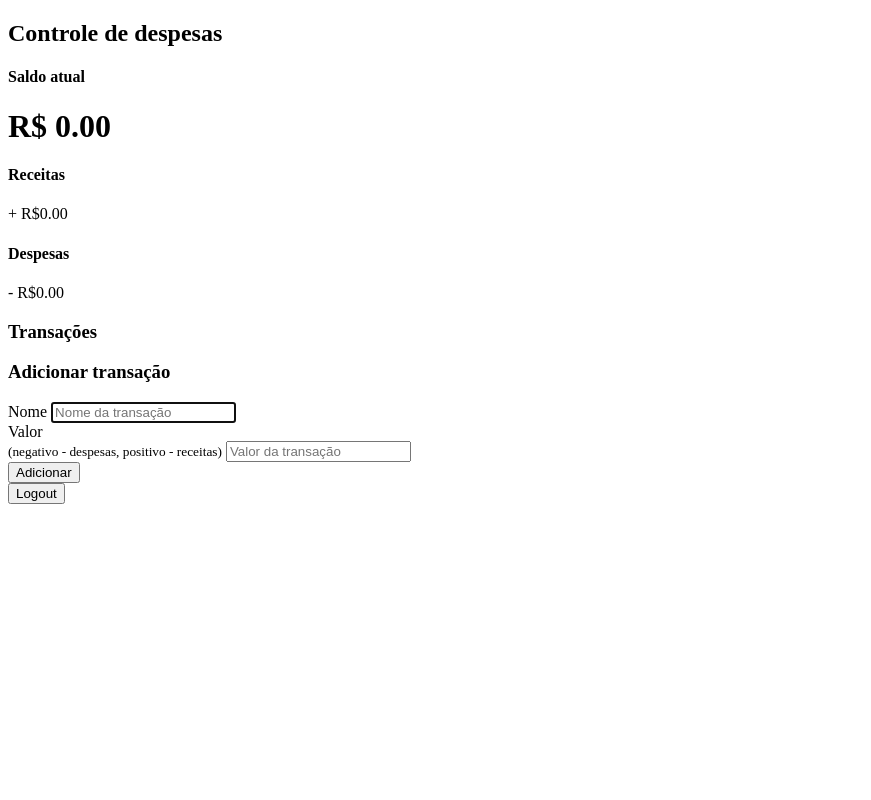
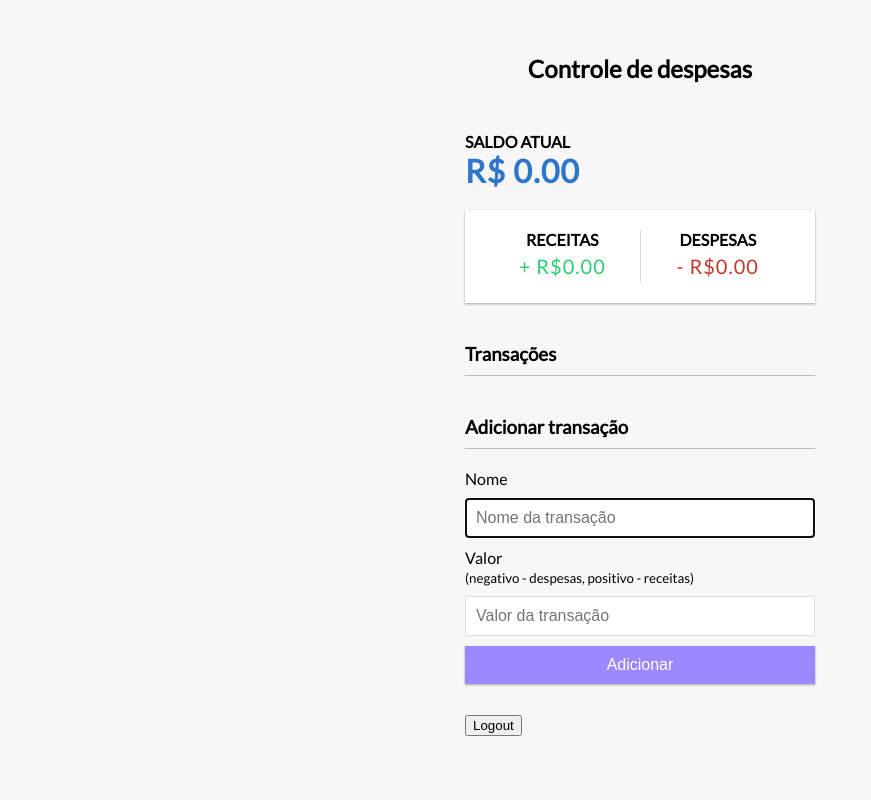
Before and after one commit to Accountico/accountico-WebApp, a Flask app: template templates/index.html in a window 1280 px wide. Shown: the whole page, without its empty margins (0-871 px from the left). Run offline with Flask 2, Linux system fonts and the light colour scheme; the template is opened without the code that fills it, so the values that code supplies are empty; parts of the project's set-up code (start-up, migrations or seed data) failed here and were passed over.

Commit message:
Subindo alterações do css

```diff
--- a/static/css/index.css
+++ b/static/css/index.css
@@ -1,2 +1,152 @@
-/* NESSA PASTA VÃO TODOS OS CSSs, SEPARADOS POR PÁGINA */
-/* Nesse arquivo, os que são compratilhados */
+@import url('https://fonts.googleapis.com/css?family=Lato&display=swap');
+
+:root {
+  --box-shadow: 0 1px 3px rgba(0, 0, 0, 0.12), 0 1px 2px rgba(0, 0, 0, 0.24);
+}
+
+* {
+  box-sizing: border-box;
+}
+
+body {
+  background-color: #f7f7f7;
+  display: flex;
+  flex-direction: column;
+  align-items: center;
+  justify-content: center;
+  min-height: 100vh;
+  margin: 0;
+  font-family: 'Lato', sans-serif;
+}
+
+.container {
+  margin: 30px auto;
+  width: 350px;
+}
+
+h1 {
+  letter-spacing: 1px;
+  margin: 0;
+  color: #2e75cc;
+}
+
+h3 {
+  border-bottom: 1px solid #bbb;
+  padding-bottom: 10px;
+  margin: 40px 0 10px;
+}
+
+h4 {
+  margin: 0;
+  text-transform: uppercase;
+}
+
+.inc-exp-container {
+  background-color: #fff;
+  box-shadow: var(--box-shadow);
+  padding: 20px;
+  display: flex;
+  justify-content: space-between;
+  margin: 20px 0;
+}
+
+.inc-exp-container > div {
+  flex: 1;
+  text-align: center;
+}
+
+.inc-exp-container > div:first-of-type {
+  border-right: 1px solid #dedede;
+}
+
+.money {
+  font-size: 20px;
+  letter-spacing: 1px;
+  margin: 5px 0;
+}
+
+.money.plus {
+  color: #2ecc71;
+}
+
+.money.minus {
+  color: #c0392b;
+}
+
+label {
+  display: inline-block;
+  margin: 10px 0;
+}
+
+input[type='text'],
+input[type='number'] {
+  border: 1px solid #dedede;
+  border-radius: 2px;
+  display: block;
+  font-size: 16px;
+  padding: 10px;
+  width: 100%;
+}
+
+.btn {
+  cursor: pointer;
+  background-color: #9c88ff;
+  box-shadow: var(--box-shadow);
+  color: #fff;
+  border: 0;
+  display: block;
+  font-size: 16px;
+  margin: 10px 0 30px;
+  padding: 10px;
+  width: 100%;
+}
+
+.btn:focus,
+.delete-btn:focus {
+  outline: 0;
+}
+
+.transactions {
+  list-style-type: none;
+  padding: 0;
+  margin-bottom: 40px;
+}
+
+.transactions li {
+  background-color: #fff;
+  box-shadow: var(--box-shadow);
+  color: #333;
+  display: flex;
+  justify-content: space-between;
+  position: relative;
+  padding: 10px;
+  margin: 10px 0;
+}
+
+.transactions li.plus {
+  border-right: 5px solid #2ecc71;
+}
+
+.transactions li.minus {
+  border-right: 5px solid #c0392b;
+}
+
+.delete-btn {
+  cursor: pointer;
+  background-color: #e74c3c;
+  border: 0;
+  color: #fff;
+  font-size: 20px;
+  line-height: 20px;
+  padding: 2px 5px;
+  position: absolute;
+  top: 50%;
+  left: 0;
+  transform: translate(-100%, -50%);
+  opacity: 0;
+  transition: opacity 0.3s ease;
+}
+
+.transactions li:hover .delete-btn {
+  opacity: 1;
+}
--- a/templates/index.html
+++ b/templates/index.html
@@ -57,7 +57,7 @@
       </form>
     </div>
 
-    <script src="./script.js">
+    <script src="../static/js/script.js">
 
     </script>
   </body>
```
Also changed, not shown: static/css/Register.css (+8 -7 lines), static/css/login.css (+37 -20 lines), templates/login.html (+4 -3 lines), templates/register.html (+5 -2 lines).
